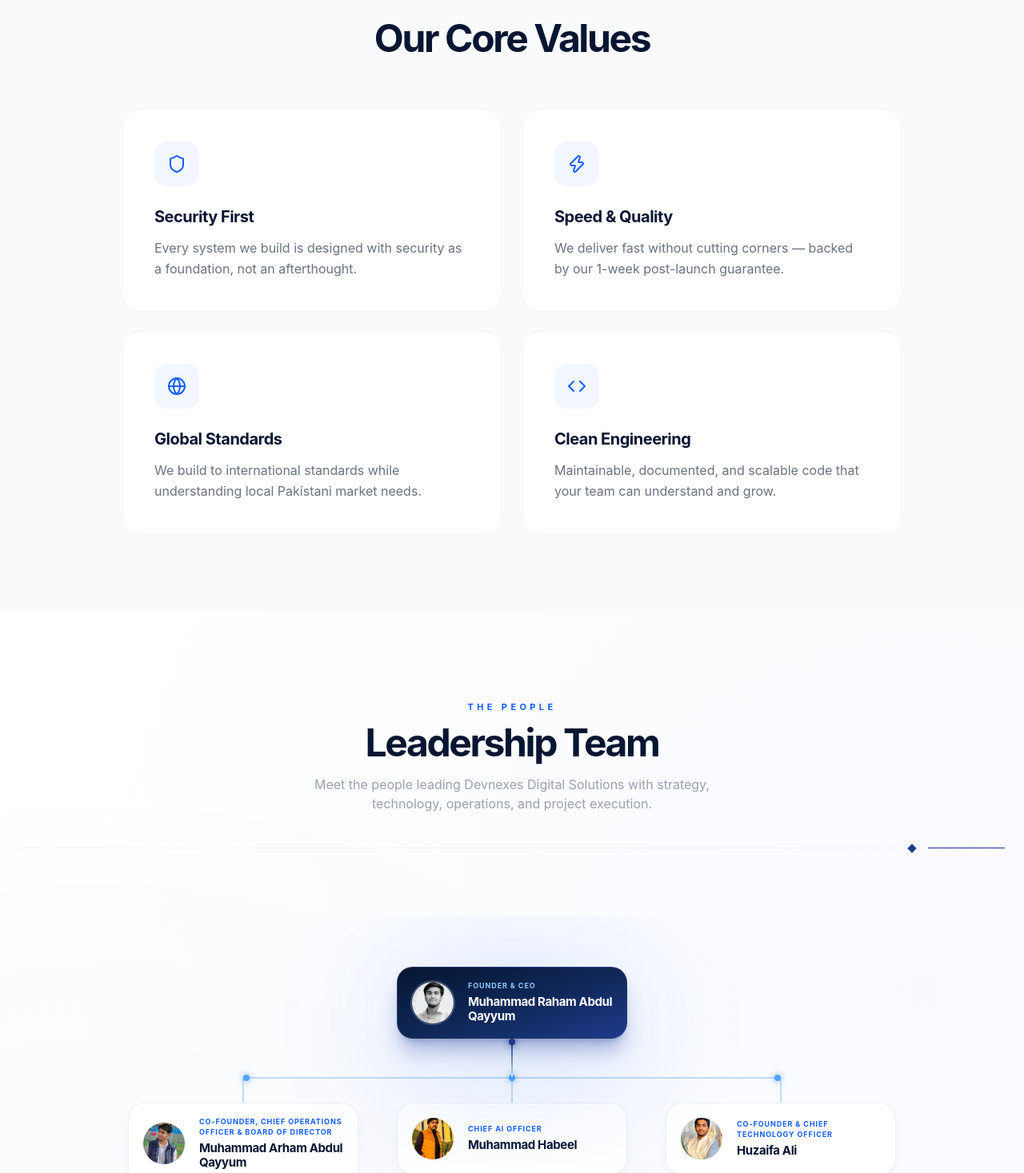
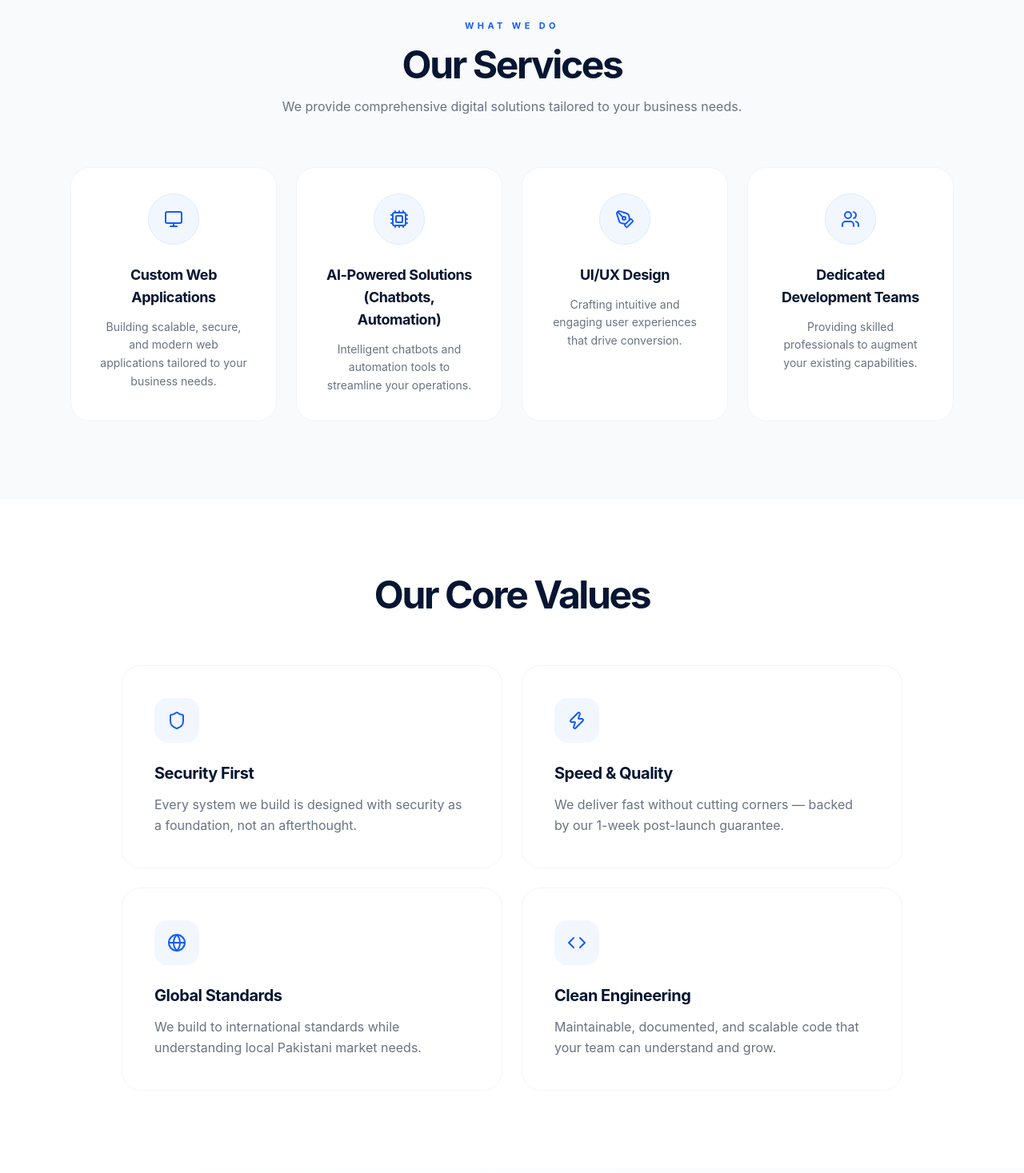
Before and after one commit to sultanraham/Devnexes, a React (Vite) app: page /about in a window 1280 px wide. Shown: the part 1340-2807 px from the top of the page at 80% size. Built offline with nearby package versions, Linux system fonts and the light colour scheme; no server answers.

Commit message:
Update About page layout, services section, and team roles to match index.html

```diff
--- a/index.html
+++ b/index.html
@@ -84,11 +84,11 @@
       scalable digital infrastructure.</p>
     <h2>Leadership Team</h2>
     <ul>
-      <li>Muhammad Raham Abdul Qayyum (Founder & CEO)</li>
-      <li>Muhammad Arham Abdul Qayyum (Co-Founder & Chief Operations Officer)</li>
-      <li>Huzaifa Ali (Co-Founder & Chief Technology Officer)</li>
-      <li>Huzaifa Mushtaq (Co-Founder & Technical Team Lead)</li>
-      <li>Muhammad Habeel (Chief AI Officer)</li>
+      <li>Muhammad Arham Abdul Qayyum (Founder & Chief Executive Officer)</li>
+      <li>Muhammad Raham Abdul Qayyum (Founder & Chief Operating Officer)</li>
+      <li>Huzaifa Ali (Founder & Chief Technology Officer)</li>
+      <li>Huzaifa Mushtaq (Chief Product Officer)</li>
+      <li>Muhammad Habeel (Chief Artificial Intelligence Officer)</li>
     </ul>
     <h2>Services</h2>
     <ul>
--- a/src/components/AboutPage.jsx
+++ b/src/components/AboutPage.jsx
@@ -1,7 +1,7 @@
 import React, { useState } from 'react'
 import { motion, AnimatePresence } from 'framer-motion'
 import { useNavigate, Link } from 'react-router-dom'
-import { ArrowLeft, ArrowRight, Shield, Zap, Globe, Code } from 'lucide-react'
+import { ArrowLeft, ArrowRight, Shield, Zap, Globe, Code, Monitor, Cpu, PenTool, Users } from 'lucide-react'
 import Footer from './Footer'
 import SEO from './SEO'
 import { team } from '../data/team'
@@ -85,8 +85,8 @@ const TeamCard = ({ member, index }) => {
 }
 
 const OrganizationChart = () => {
-  const ceo = team.find(m => m.slug === 'muhammad-raham-abdul-qayyum')
-  const coo = team.find(m => m.slug === 'muhammad-arham-abdul-qayyum')
+  const ceo = team.find(m => m.slug === 'muhammad-arham-abdul-qayyum')
+  const coo = team.find(m => m.slug === 'muhammad-raham-abdul-qayyum')
   const cto = team.find(m => m.slug === 'huzaifa-ali')
   const lead = team.find(m => m.slug === 'huzaifa-mushtaq')
   const caio = team.find(m => m.slug === 'muhammad-habeel')
@@ -292,8 +292,36 @@ const AboutPage = ({ t = {} }) => {
         </div>
       </section>
 
+      {/* Services Section */}
+      <section className="py-24 bg-slate-50">
+        <div className="container mx-auto px-6 max-w-6xl">
+          <motion.div initial={{ opacity: 0, y: 20 }} whileInView={{ opacity: 1, y: 0 }} viewport={{ once: true }} className="text-center mb-16">
+            <p className="text-blue-600 text-[11px] font-bold uppercase tracking-[0.4em] mb-4">What We Do</p>
+            <h2 className="text-[#061632] text-3xl md:text-5xl font-bold tracking-tighter mb-4">{t.servicesTitle || 'Our Services'}</h2>
+            <p className="text-gray-500 text-base max-w-2xl mx-auto">{t.servicesDesc || 'We provide comprehensive digital solutions tailored to your business needs.'}</p>
+          </motion.div>
+          <div className="grid grid-cols-1 md:grid-cols-2 lg:grid-cols-4 gap-6">
+            {[
+              { icon: <Monitor className="w-6 h-6" />, title: t.service1Title || 'Custom Web Applications', desc: t.service1Desc || 'Building scalable, secure, and modern web applications tailored to your business needs.' },
+              { icon: <Cpu className="w-6 h-6" />, title: t.service2Title || 'AI-Powered Solutions', desc: t.service2Desc || 'Intelligent chatbots and automation tools to streamline your operations.' },
+              { icon: <PenTool className="w-6 h-6" />, title: t.service3Title || 'UI/UX Design', desc: t.service3Desc || 'Crafting intuitive and engaging user experiences that drive conversion.' },
+              { icon: <Users className="w-6 h-6" />, title: t.service4Title || 'Dedicated Development Teams', desc: t.service4Desc || 'Providing skilled professionals to augment your existing capabilities.' }
+            ].map((s, i) => (
+              <motion.div key={i} initial={{ opacity: 0, y: 20 }} whileInView={{ opacity: 1, y: 0 }} transition={{ delay: i * 0.1 }} viewport={{ once: true }}
+                className="bg-white p-8 rounded-3xl border border-slate-100 hover:shadow-xl hover:shadow-[#1e3a8a]/5 hover:-translate-y-1 transition-all duration-300 flex flex-col items-center text-center">
+                <div className="w-16 h-16 bg-blue-50/80 rounded-full flex items-center justify-center text-blue-600 mb-6 border border-blue-100">
+                  {s.icon}
+                </div>
+                <h3 className="text-[#061632] font-bold text-lg mb-3 tracking-tight">{s.title}</h3>
+                <p className="text-gray-500 text-sm leading-relaxed">{s.desc}</p>
+              </motion.div>
+            ))}
+          </div>
+        </div>
+      </section>
+
       {/* Values */}
-      <section className="py-24 bg-slate-50">
+      <section className="py-24 bg-white border-t border-slate-100">
         <div className="container mx-auto px-6 max-w-5xl">
           <motion.div initial={{ opacity: 0, y: 20 }} whileInView={{ opacity: 1, y: 0 }} viewport={{ once: true }} className="text-center mb-16">
             <h2 className="text-[#061632] text-3xl md:text-5xl font-bold tracking-tighter">Our Core Values</h2>
--- a/src/data/team.js
+++ b/src/data/team.js
@@ -1,7 +1,7 @@
 export const team = [
   {
     name: 'Muhammad Raham Abdul Qayyum',
-    role: 'Founder & CEO',
+    role: 'Founder & Chief Operating Officer',
     dept: 'Executive',
     bio: 'Muhammad Raham leads the vision and business strategy of Devnexes Digital Solutions. He focuses on building modern digital products, AI-powered solutions, and long-term client partnerships.',
     photo: '/images/team/muhammad-raham-abdul-qayyum-founder-ceo-devnexes.png',
@@ -15,7 +15,7 @@ export const team = [
   },
   {
     name: 'Muhammad Arham Abdul Qayyum',
-    role: 'Co-Founder, Chief Operations Officer & Board of Director',
+    role: 'Founder & Chief Executive Officer',
     dept: 'Operations',
     bio: 'Muhammad Arham Abdul Qayyum manages operations, client communication, and project delivery. He ensures that every project is completed with proper planning, quality, and timeline control.',
     photo: '/images/team/muhammad-arham-coo-devnexes-digital-solutions.png',
@@ -29,7 +29,7 @@ export const team = [
   },
   {
     name: 'Huzaifa Ali',
-    role: 'Co-Founder & Chief Technology Officer',
+    role: 'Founder & Chief Technology Officer',
     dept: 'Tech Leadership',
     bio: 'Huzaifa Ali leads the technical direction of Devnexes. He manages technology decisions, system architecture, development standards, and innovation in AI and web solutions.',
     photo: '/images/team/huzaifa-ali-cto-devnexes-digital-solutions.png',
@@ -43,7 +43,7 @@ export const team = [
   },
   {
     name: 'Huzaifa Mushtaq',
-    role: 'Technical Team Lead',
+    role: 'Chief Product Officer',
     dept: 'Engineering',
     bio: 'Huzaifa Mushtaq supervises the technical team, assigns development tasks, reviews work, and supports smooth execution of client projects.',
     photo: '/images/team/huzaifa-mushtaq-technical-team-lead-devnexes.png',
@@ -57,7 +57,7 @@ export const team = [
   },
   {
     name: 'Muhammad Habeel',
-    role: 'Chief AI Officer',
+    role: 'Chief Artificial Intelligence Officer',
     dept: 'Executive',
     bio: 'Muhammad Habeel leads the artificial intelligence vision at Devnexes. He specializes in designing cutting-edge AI models, implementing intelligent systems, and driving innovation to solve complex business challenges.',
     photo: '/images/team/habeel.jpeg',
--- a/src/translations.js
+++ b/src/translations.js
@@ -66,7 +66,17 @@ export const translations = {
       story2: 'We specialise in AI integration, full-stack web development, and mobile applications. Every project we take on is treated as a long-term partnership, not a transaction.',
       story3: 'Our team is fully remote, technically rigorous, and obsessed with delivery quality. We back every project with a 1-week post-launch guarantee. If anything goes wrong after we deliver, we fix it free.',
       startProject: 'Start a Project',
-      viewWork: 'View Our Work'
+      viewWork: 'View Our Work',
+      servicesTitle: 'Our Services',
+      servicesDesc: 'We provide comprehensive digital solutions tailored to your business needs.',
+      service1Title: 'Custom Web Applications',
+      service1Desc: 'Building scalable, secure, and modern web applications tailored to your business needs.',
+      service2Title: 'AI-Powered Solutions (Chatbots, Automation)',
+      service2Desc: 'Intelligent chatbots and automation tools to streamline your operations.',
+      service3Title: 'UI/UX Design',
+      service3Desc: 'Crafting intuitive and engaging user experiences that drive conversion.',
+      service4Title: 'Dedicated Development Teams',
+      service4Desc: 'Providing skilled professionals to augment your existing capabilities.'
     }
   },
   UR: {
@@ -136,7 +146,17 @@ export const translations = {
       story2: 'ہم مصنوعی ذہانت کے انضمام، فل اسٹیک ویب ڈیولپمنٹ اور موبائل ایپلیکیشنز میں مہارت رکھتے ہیں۔ ہم ہر پروجیکٹ کو ایک طویل مدتی شراکت داری کے طور پر لیتے ہیں، نہ کہ صرف ایک لین دین کے طور پر۔',
       story3: 'ہماری ٹیم مکمل طور پر ریموٹ ہے، تکنیکی طور پر سخت ہے، اور معیار کی فراہمی کا جنون رکھتی ہے۔ ہم ہر پروجیکٹ کے ساتھ لانچ کے بعد 1 ہفتے کی گارنٹی دیتے ہیں۔ اگر ہم ڈیلیور کرنے کے بعد کچھ بھی غلط ہو جاتا ہے تو ہم اسے مفت ٹھیک کرتے ہیں۔',
       startProject: 'پروجیکٹ شروع کریں',
-      viewWork: 'ہمارا کام دیکھیں'
+      viewWork: 'ہمارا کام دیکھیں',
+      servicesTitle: 'ہماری خدمات',
+      servicesDesc: 'ہم آپ کی کاروباری ضروریات کے مطابق جامع ڈیجیٹل حل فراہم کرتے ہیں۔',
+      service1Title: 'کسٹم ویب ایپلیکیشنز',
+      service1Desc: 'آپ کی کاروباری ضروریات کے مطابق اسکیل ایبل، محفوظ، اور جدید ویب ایپلیکیشنز بنانا۔',
+      service2Title: 'مصنوعی ذہانت سے چلنے والے حل (چیٹ بوٹس، آٹومیشن)',
+      service2Desc: 'آپ کے کاموں کو ہموار کرنے کے لیے ذہین چیٹ بوٹس اور آٹومیشن ٹولز۔',
+      service3Title: 'UI/UX ڈیزائن',
+      service3Desc: 'ایسے بدیہی اور دلکش صارف تجربات تیار کرنا جو تبادلوں کو فروغ دیتے ہیں۔',
+      service4Title: 'سرشار ترقیاتی ٹیمیں',
+      service4Desc: 'آپ کی موجودہ صلاحیتوں کو بڑھانے کے لیے ہنر مند پیشہ ور افراد فراہم کرنا۔'
     }
   },
   AR: {
@@ -206,7 +226,17 @@ export const translations = {
       story2: 'نحن متخصصون في تكامل الذكاء الاصطناعي وتطوير الويب الكامل وتطبيقات الهاتف المحمول. يتم التعامل مع كل مشروع نتولاه كشراكة طويلة الأجل، وليس معاملة.',
       story3: 'فريقنا يعمل عن بُعد بالكامل، وصارم من الناحية الفنية، ومهووس بجودة التسليم. نحن ندعم كل مشروع بضمان لمدة أسبوع واحد بعد الإطلاق. إذا حدث أي خطأ بعد التسليم، نقوم بإصلاحه مجانًا.',
       startProject: 'ابدأ مشروعًا',
-      viewWork: 'شاهد عملنا'
+      viewWork: 'شاهد عملنا',
+      servicesTitle: 'خدماتنا',
+      servicesDesc: 'نحن نقدم حلول رقمية شاملة مصممة خصيصا لتلبية احتياجات عملك.',
+      service1Title: 'تطبيقات الويب المخصصة',
+      service1Desc: 'بناء تطبيقات ويب حديثة وآمنة وقابلة للتطوير مصممة لتلبية احتياجات عملك.',
+      service2Title: 'الحلول المدعومة بالذكاء الاصطناعي (روبوتات المحادثة ، الأتمتة)',
+      service2Desc: 'روبوتات المحادثة وأدوات الأتمتة الذكية لتبسيط عملياتك.',
+      service3Title: 'تصميم UI/UX',
+      service3Desc: 'صياغة تجارب مستخدم بديهية وجذابة تدفع التحويل.',
+      service4Title: 'فرق تطوير مخصصة',
+      service4Desc: 'توفير محترفين ماهرين لتعزيز قدراتك الحالية.'
     }
   }
 };
```
